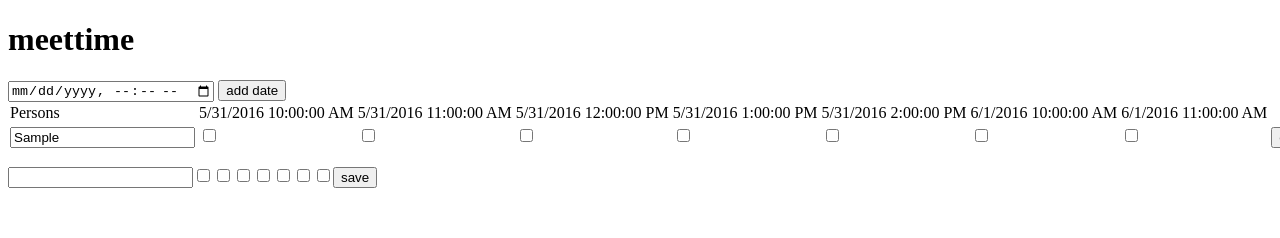
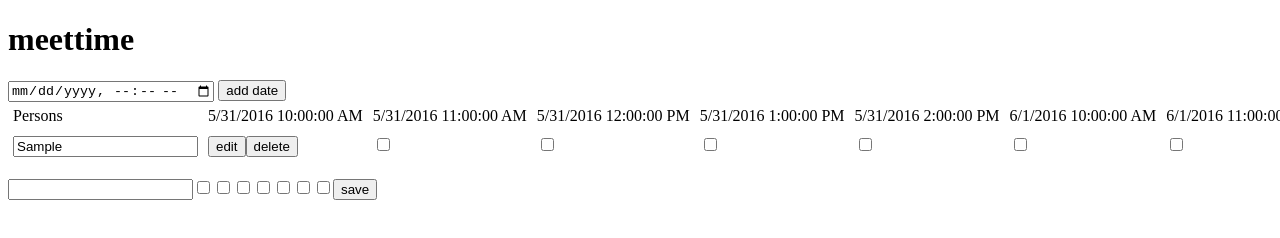
Before and after one commit to madhaanr/meettime-front-vanillajs, a plain HTML site: page index.html in a window 1280 px wide. Both pictures are taken after typing "Sample" into the empty fields and a click on the button "save". Shown: the top 238 px of the page. Drawn offline with Linux system fonts and the light colour scheme.

Commit message:
renamed a method and disabld adding reservation without name

```diff
--- a/css/style.css
+++ b/css/style.css
@@ -17,10 +17,10 @@ DIV.table {
 
 FORM.tr, DIV.tr {
   display: table-row;
-   white-space:nowrap;
+  white-space: nowrap;
 }
 
 DIV.td, DIV.th {
   display: table-cell;
-  padding: 2px;
+  padding: 5px;
 }
--- a/js/script.js
+++ b/js/script.js
@@ -11,22 +11,24 @@
 
   let savedSelections = { "persons": [] };
 
-  function saveSelections() {
+  function savePersonAndReservations() {
     const personId = randomId();
     const name = document.querySelector("#name").value;
+    if(!name) {
+      return
+    }
     const person = { "id": personId, "name": name, "selectedTimes": [] };
     const checkboxes = document.querySelectorAll(".selection");
     checkboxes.forEach(function (checkbox) {
       const checkboxId = checkbox.id;
       const obj = {};
-      if (checkbox.checked === true) {
+      if (checkbox.checked) {
         obj[checkboxId] = true;
-        person.selectedTimes.push(obj);
       }
       else {
         obj[checkboxId] = false;
-        person.selectedTimes.push(obj);
       }
+      person.selectedTimes.push(obj);
     }, this);
 
     savedSelections.persons = savedSelections.persons.filter(person => person.id !== personId);
@@ -40,23 +42,37 @@
   function showReservation(person) {
     const table = document.querySelector(".table");
     const form = document.createElement("form");
-    form.className="tr";
+    form.className = "tr";
     const name = document.createElement("input");
-    const td=document.createElement("div");
-    td.className="td";
-    if(!table) {
+    const td = document.createElement("div");
+    td.className = "td";
+    if (!table) {
       return;
     }
     name.type = "text";
     name.id = person.id;
     name.value = person.name;
-    name.className="td";
+    name.className = "td";
     form.id = "form_" + person.id;
     td.appendChild(name);
     form.appendChild(td);
+    const editButton = document.createElement("input");
+    editButton.type = "button";
+    editButton.value = "edit";
+    editButton.id = "edit_" + person.id;
+    const td3 = document.createElement("div");
+    td3.className = "td";
+    td3.appendChild(editButton);
+    form.appendChild(td3);
+    const deleteButton = document.createElement("input");
+    deleteButton.type = "button";
+    deleteButton.value = "delete";
+    deleteButton.id = "delete_" + person.id;
+    td3.appendChild(deleteButton);
+    form.appendChild(td3);
     person.selectedTimes.forEach((time, i) => {
       const td2 = document.createElement("div");
-      td2.className="td";
+      td2.className = "td";
       const checkbox = document.createElement("input");
       checkbox.type = "checkbox";
       checkbox.value = timesList[i];
@@ -66,22 +82,6 @@
       td2.appendChild(checkbox);
       form.appendChild(td2);
     });
-    const editButton = document.createElement("input");
-    editButton.type = "button";
-    editButton.value = "edit";
-    editButton.id = "edit_" + person.id;
-    const td3=document.createElement("div");
-    td3.className="td";
-    td3.appendChild(editButton);
-    form.appendChild(td3);
-    const deleteButton = document.createElement("input");
-    deleteButton.type = "button";
-    deleteButton.value = "delete";
-    deleteButton.id = "delete_" + person.id;
-    const td4=document.createElement("div");
-    td4.className="td";
-    td4.appendChild(deleteButton);
-    form.appendChild(td4);
     table.appendChild(form);
     document.getElementById("edit_" + person.id).addEventListener("click", function (e) {
       editReservation(person);
@@ -151,9 +151,9 @@
     const table = document.querySelector(".table");
     let tr = document.querySelector("#availableDates");
     const th = document.createElement("div");
-    th.className="th";
+    th.className = "th";
     const th2 = document.createElement("div");
-    th2.className="th";
+    th2.className = "th";
     tr.appendChild(th);
     tr.appendChild(th2);
     table.appendChild(tr);
@@ -175,20 +175,20 @@
     }
     const table = document.querySelector(".table");
     let tr = document.querySelector("#availableDates");
-    if(!tr) {
+    if (!tr) {
       tr = document.createElement("div");
       tr.id = "availableDates";
       tr.className = "tr";
       const th = document.createElement("div");
       th.appendChild(document.createTextNode("Persons"));
-      th.value="persons";
-      th.className="th"
+      th.value = "persons";
+      th.className = "th"
       tr.appendChild(th);
       table.appendChild(tr);
     }
     const th = document.createElement("div");
-    th.className="th";
-    th.appendChild(document.createTextNode(date.toLocaleDateString()+" "+date.toLocaleTimeString()));
+    th.className = "th";
+    th.appendChild(document.createTextNode(date.toLocaleDateString() + " " + date.toLocaleTimeString()));
     tr.appendChild(th);
     table.appendChild(tr);
   }
@@ -211,7 +211,7 @@
       addDate();
     });
     document.getElementById("saveSelected").addEventListener("click", function (e) {
-      saveSelections();
+      savePersonAndReservations();
     });
   });
 })();
```
